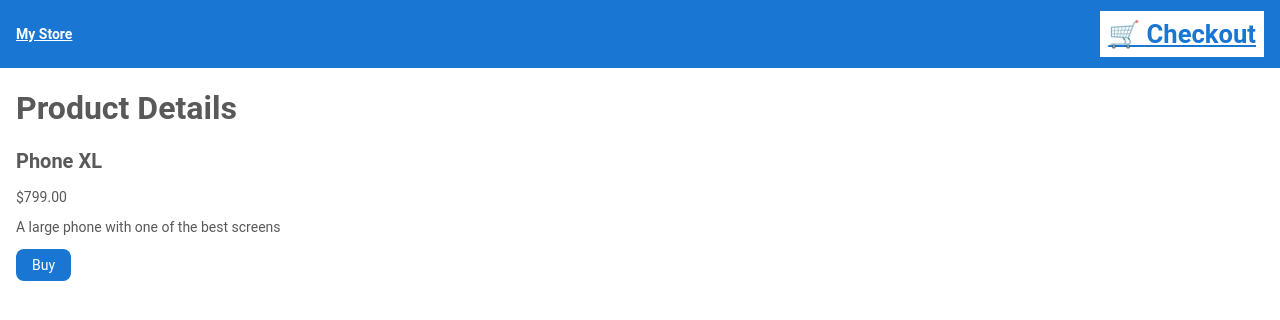
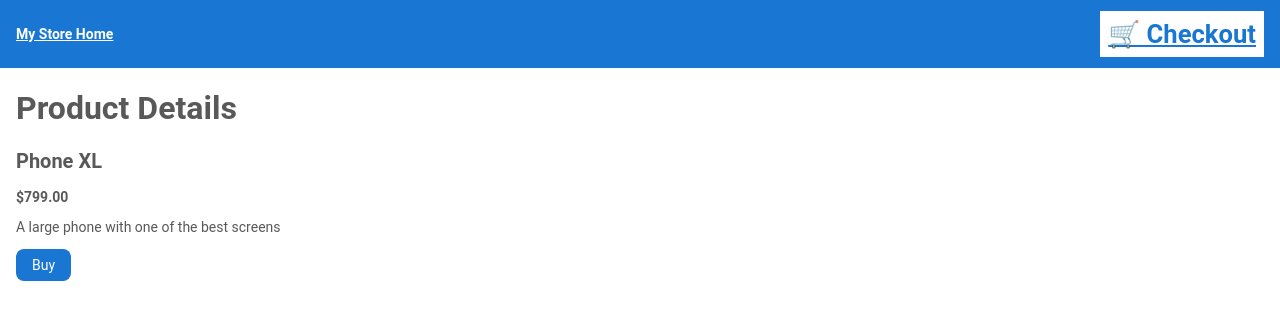
Before and after one commit to jrpool/angular-6lz6zy, an Angular app: page /products/0 in a window 1280 px wide. Shown: the top 320 px of the page. Built offline with nearby package versions, Linux system fonts and the light colour scheme.

Commit message:
4 files modified

```diff
--- a/src/app/cart.service.ts
+++ b/src/app/cart.service.ts
@@ -4,7 +4,7 @@ import { Injectable } from '@angular/core';
   providedIn: 'root'
 })
 export class CartService {
-  items = [];
+  items: object[] = [];
   addToCart(product) {
     this.items.push(product);
   }
--- a/src/app/cart/cart.component.ts
+++ b/src/app/cart/cart.component.ts
@@ -7,12 +7,11 @@ import { CartService } from '../cart.service';
   styleUrls: ['./cart.component.css']
 })
 export class CartComponent implements OnInit {
-
+  items: object[];
   constructor(
     private cartService: CartService
   ) { }
-
   ngOnInit() {
+    this.items = this.cartService.getItems();
   }
-
 }
--- a/src/app/product-details/product-details.component.css
+++ b/src/app/product-details/product-details.component.css
@@ -0,0 +1,3 @@
+.price {
+  font-weight: bold;
+}
--- a/src/app/top-bar/top-bar.component.html
+++ b/src/app/top-bar/top-bar.component.html
@@ -1,4 +1,4 @@
-<p><a routerLink="/">My Store</a></p>
+<p><a routerLink="/">My Store Home</a></p>
 
 <p><a class="prominent-link" routerLink="/cart">🛒 Checkout</a></p>
 
```
